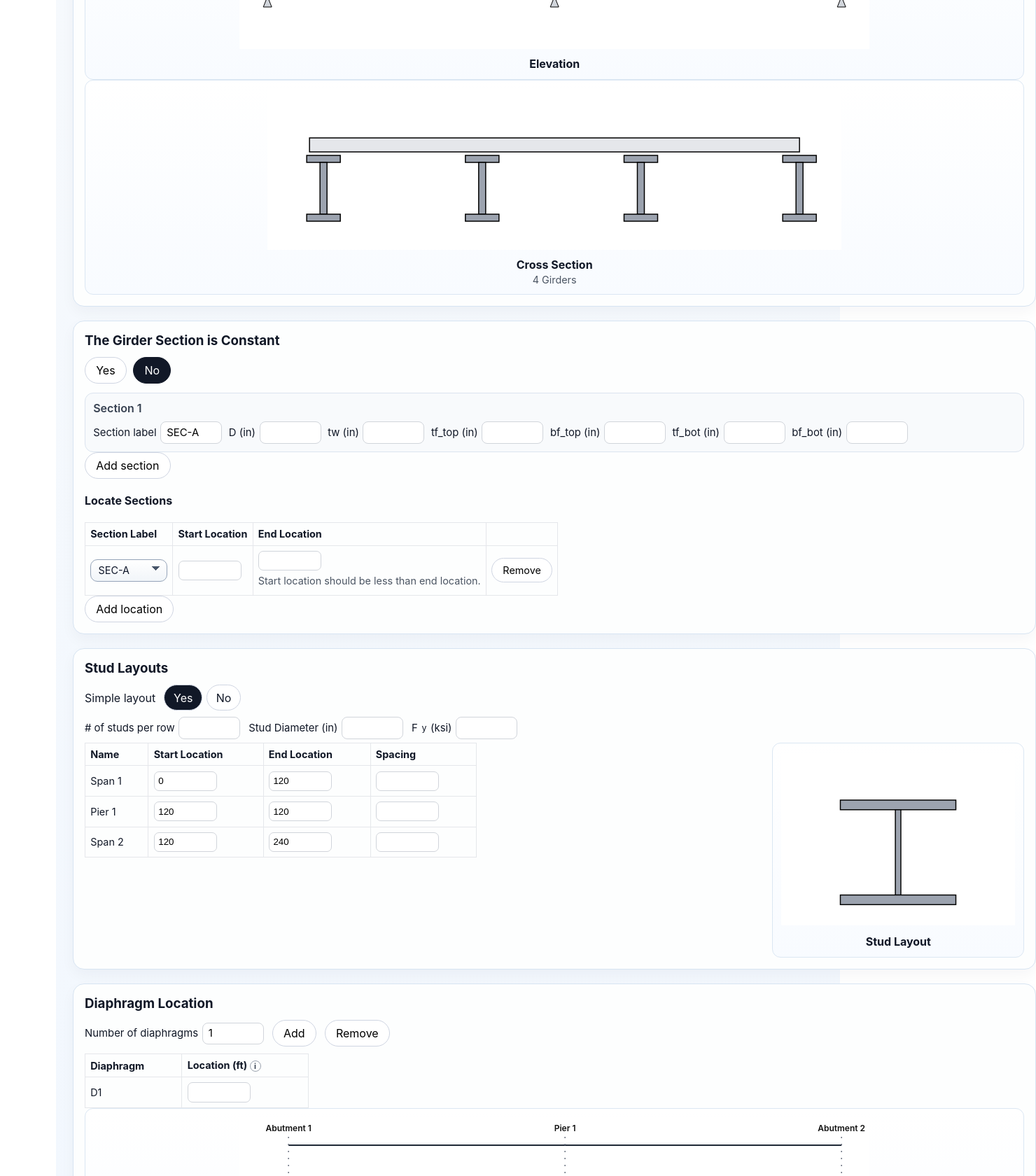
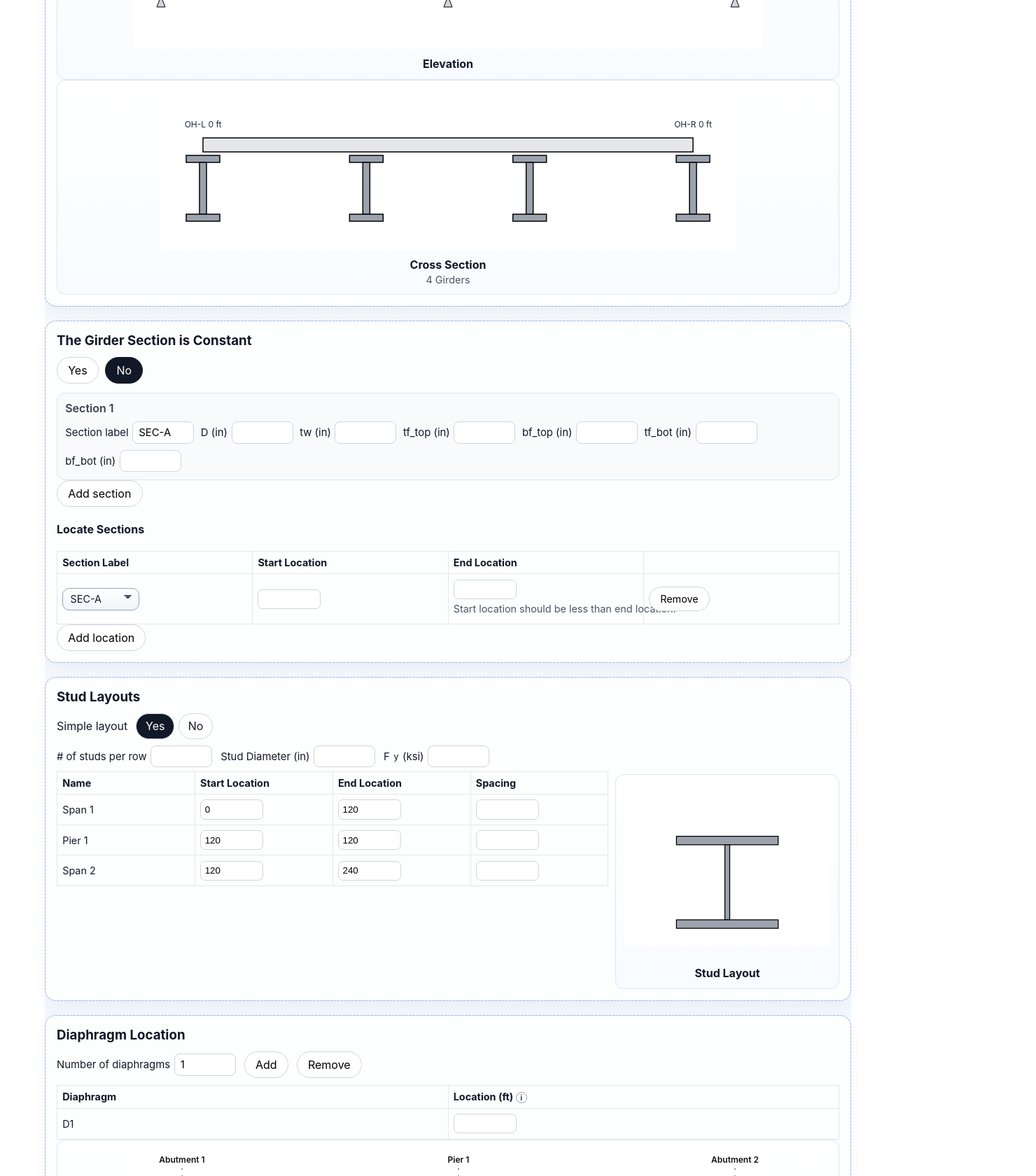
Before and after one commit to parkerallen22/Structural-Engineering-Calculation, a Next.js app: page /calculators/composite-steel-girder-lrfd in a window 1280 px wide. Shown: the part 1080-2760 px from the top of the page at 70% size, 1480 px wide, since content can reach past the window. Built offline with nearby package versions, Linux system fonts and the light colour scheme.

Commit message:
Fix composite girder page overflow and diagram/layout alignment

```diff
--- a/src/app/calculators/composite-steel-girder-lrfd/page.js
+++ b/src/app/calculators/composite-steel-girder-lrfd/page.js
@@ -952,7 +952,7 @@ export default function CompositeSteelGirderLrfdPage() {
 
   return (
     <div className={styles.page}>
-      <div className={styles.content}>
+      <div className={`${styles.content} ${styles.innerDebug}`}>
         <header className={styles.header}>
         <div>
           <h1>Composite Steel Girder (LRFD)</h1>
@@ -1216,9 +1216,7 @@ export default function CompositeSteelGirderLrfdPage() {
                 {(() => {
                   const spanLengthsForSketch = project.geometry.spanLengths_ft.map((_, index) => spanLengthForSketch(project.geometry.spanLengths_ft, index));
                   const spanTotal = spanLengthsForSketch.reduce((sum, value) => sum + toNumber(value), 0);
-                  const leftOverhang = toNumber(project.geometry.overhangsVary ? project.geometry.overhangLeft_ft : project.geometry.overhangLength_ft, 0);
-                  const rightOverhang = toNumber(project.geometry.overhangsVary ? project.geometry.overhangRight_ft : project.geometry.overhangLength_ft, 0);
-                  const total = spanTotal + leftOverhang + rightOverhang || 1;
+                  const total = spanTotal || 1;
                   const beamStartX = 40;
                   const beamEndX = 860;
                   const beamBottomY = 145;
@@ -1228,7 +1226,7 @@ export default function CompositeSteelGirderLrfdPage() {
                   const supportTopY = beamBottomY;
                   const supportHalfBase = 6;
                   const supportHeight = 15;
-                  let cursor = beamStartX + (leftOverhang / total) * (beamEndX - beamStartX);
+                  let cursor = beamStartX;
 
                   const supports = [cursor];
                   return project.geometry.spanLengths_ft.map((span, index) => {
@@ -1267,18 +1265,43 @@ export default function CompositeSteelGirderLrfdPage() {
             <div className={styles.svgBlock}>
               <svg viewBox="0 0 820 230" width="100%" height="230" role="img" aria-label="Bridge cross section">
                 <rect width="820" height="230" fill="white" />
-                <rect x="60" y="70" width="700" height="20" fill="#e5e7eb" stroke="black" strokeWidth="1.5" />
-                {Array.from({ length: Math.max(1, toNumber(project.geometry.numberOfGirders, 1)) }, (_, i) => {
-                  const count = Math.max(1, toNumber(project.geometry.numberOfGirders, 1));
-                  const x = count === 1 ? 410 : 80 + (i * 680) / (count - 1);
+                {(() => {
+                  const leftOverhang = toNumber(project.geometry.overhangsVary ? project.geometry.overhangLeft_ft : project.geometry.overhangLength_ft, 0);
+                  const rightOverhang = toNumber(project.geometry.overhangsVary ? project.geometry.overhangRight_ft : project.geometry.overhangLength_ft, 0);
+                  const girderCount = Math.max(1, toNumber(project.geometry.numberOfGirders, 1));
+                  const spacingValues = project.geometry.constantSpacing
+                    ? Array.from({ length: Math.max(0, girderCount - 1) }, () => toNumber(project.geometry.spacing_ft, 0))
+                    : resizeArray(project.geometry.spacingArray_ft, Math.max(0, girderCount - 1), project.geometry.spacing_ft).map((value) => toNumber(value, 0));
+                  const girderWidth = spacingValues.reduce((sum, value) => sum + value, 0);
+                  const totalWidth = Math.max(1, leftOverhang + girderWidth + rightOverhang);
+                  const deckStartX = 60;
+                  const deckWidth = 700;
+                  let cursor = deckStartX + (leftOverhang / totalWidth) * deckWidth;
+                  const girderXs = Array.from({ length: girderCount }, (_, index) => {
+                    if (index === 0) return cursor;
+                    cursor += (spacingValues[index - 1] / totalWidth) * deckWidth;
+                    return cursor;
+                  });
+                  const leftEdge = deckStartX + (leftOverhang / totalWidth) * deckWidth;
+                  const rightEdge = deckStartX + ((leftOverhang + girderWidth) / totalWidth) * deckWidth;
+
                   return (
-                    <g key={`girder-${i}`}>
-                      <rect x={x - 24} y="95" width="48" height="10" fill="#9ca3af" stroke="black" strokeWidth="1.5" />
-                      <rect x={x - 5} y="105" width="10" height="74" fill="#9ca3af" stroke="black" strokeWidth="1.5" />
-                      <rect x={x - 24} y="179" width="48" height="10" fill="#9ca3af" stroke="black" strokeWidth="1.5" />
-                    </g>
+                    <>
+                      <rect x={deckStartX} y="70" width={deckWidth} height="20" fill="#e5e7eb" stroke="black" strokeWidth="1.5" />
+                      <line x1={deckStartX} y1="62" x2={leftEdge} y2="62" stroke="#1f2937" strokeWidth="1" />
+                      <line x1={rightEdge} y1="62" x2={deckStartX + deckWidth} y2="62" stroke="#1f2937" strokeWidth="1" />
+                      <text x={deckStartX + (leftEdge - deckStartX) / 2} y="55" textAnchor="middle" fontSize="12" fill="#1f2937">OH-L {formatDisplay(leftOverhang, 2)} ft</text>
+                      <text x={rightEdge + (deckStartX + deckWidth - rightEdge) / 2} y="55" textAnchor="middle" fontSize="12" fill="#1f2937">OH-R {formatDisplay(rightOverhang, 2)} ft</text>
+                      {girderXs.map((x, i) => (
+                        <g key={`girder-${i}`}>
+                          <rect x={x - 24} y="95" width="48" height="10" fill="#9ca3af" stroke="black" strokeWidth="1.5" />
+                          <rect x={x - 5} y="105" width="10" height="74" fill="#9ca3af" stroke="black" strokeWidth="1.5" />
+                          <rect x={x - 24} y="179" width="48" height="10" fill="#9ca3af" stroke="black" strokeWidth="1.5" />
+                        </g>
+                      ))}
+                    </>
                   );
-                })}
+                })()}
               </svg>
               <h4 className={styles.diagramLabel}>Cross Section</h4>
               <p className={styles.diagramSubLabel}>{formatDisplay(project.geometry.numberOfGirders, 0)} Girders</p>
@@ -1664,7 +1687,7 @@ export default function CompositeSteelGirderLrfdPage() {
                         <h5 className={styles.deckRebarPanelTitle}>{label}</h5>
                         <div className={styles.deckRebarInputsCompact}>
                           <label className={styles.field}>
-                            Bar size (primary)
+                            Bar size
                             <select className={styles.dropdownSelect}
                               value={group.primaryBar}
                               onChange={(event) =>
@@ -1682,7 +1705,7 @@ export default function CompositeSteelGirderLrfdPage() {
                             </select>
                           </label>
                           <label className={styles.field}>
-                            Spacing (primary) (in)
+                            Spacing (in)
                             <input
                               type="text"
                               inputMode="decimal"
@@ -1718,7 +1741,7 @@ export default function CompositeSteelGirderLrfdPage() {
                           <>
                             <div className={styles.deckRebarInputsCompact}>
                               <label className={styles.field}>
-                                Bar size (secondary)
+                                Bar size (alternate)
                                 <select className={styles.dropdownSelect}
                                   value={group.secondaryBar || ''}
                                   onChange={(event) =>
@@ -1774,8 +1797,8 @@ export default function CompositeSteelGirderLrfdPage() {
           <section className={styles.card}>
             <h3 className={styles.sectionTitle}>Live Loads from STAAD</h3>
             <p className={styles.muted}>Enter undistributed and unfactored moments and shears. At Piers, the maximum -M shall be entered and near midspans, the maximum +M shall be entered.</p>
-            <div className={styles.tableWrap}>
-              <table className={`${styles.table} ${styles.narrowTable}`}>
+            <div className="w-full overflow-x-auto">
+              <table className={`${styles.table} ${styles.narrowTable} ${styles.liveLoadsTable} w-full table-fixed`}>
                 <thead>
                   <tr>
                     <th>Location</th>
@@ -1808,7 +1831,7 @@ export default function CompositeSteelGirderLrfdPage() {
                               }
                               disabled={project.geometry.spanPoints[location.spanIndex]?.momentAtMid}
                             />
-                            <div className={styles.compactToggleRow}>
+                            <div className={`${styles.compactToggleRow} ${styles.xGlobalCellToggle}`}>
                               <span>midspan</span>
                               <ToggleChoice
                                 value={Boolean(project.geometry.spanPoints[location.spanIndex]?.momentAtMid)}
--- a/src/app/calculators/composite-steel-girder-lrfd/page.module.css
+++ b/src/app/calculators/composite-steel-girder-lrfd/page.module.css
@@ -6,10 +6,8 @@
 .content {
   display: grid;
   gap: 1.25rem;
-  max-width: 1200px;
-  margin: 0 auto;
-  padding: 0 24px 1.25rem;
   width: 100%;
+  padding: 0 0 1.25rem;
 }
 
 .header {
@@ -159,11 +157,12 @@
 }
 
 .tableWrap {
+  width: 100%;
   overflow-x: auto;
 }
 
 .table {
-  width: auto;
+  width: 100%;
   border-collapse: collapse;
   font-size: 0.9rem;
 }
@@ -283,18 +282,19 @@
 }
 
 .compactTable {
-  width: auto;
-  min-width: 560px;
+  width: 100%;
+  table-layout: fixed;
 }
 
 .diaphragmTable {
-  width: auto;
-  min-width: 320px;
+  width: 100%;
+  table-layout: fixed;
 }
 
 .narrowTable {
-  width: auto;
-  min-width: 900px;
+  width: 100%;
+  min-width: 0;
+  table-layout: fixed;
 }
 
 .narrowXInput {
@@ -414,17 +414,20 @@
 
 .studLayoutContent {
   display: flex;
-  gap: 1rem;
+  gap: 0.6rem;
   align-items: flex-start;
+  justify-content: center;
+  flex-wrap: wrap;
 }
 
 .studLayoutTable {
-  flex: 1 1 auto;
-  min-width: 560px;
+  flex: 1 1 620px;
+  min-width: 0;
 }
 
 .studLayoutSketch {
-  flex: 0 0 360px;
+  flex: 0 1 320px;
+  margin-top: 0.25rem;
 }
 
 .xGlobalCell {
@@ -434,6 +437,12 @@
 .xGlobalCell input {
   margin-inline: auto;
   text-align: center;
+}
+
+.xGlobalCellToggle .toggleButton {
+  padding: 0.2rem 0.4rem;
+  min-width: 24px;
+  font-size: 0.72rem;
 }
 
 .table th.xGlobalCell,
@@ -468,6 +477,19 @@
   gap: 0.45rem;
 }
 
+.liveLoadsTable tbody tr {
+  height: 40px;
+}
+
+.liveLoadsTable td {
+  vertical-align: middle;
+}
+
+.innerDebug > * {
+  outline: 1px dashed rgba(37, 99, 235, 0.35);
+  outline-offset: -1px;
+}
+
 .utilityButton {
   display: inline-flex;
   flex-direction: column;
@@ -483,6 +505,6 @@
 
 @media (max-width: 640px) {
   .content {
-    padding-inline: 16px;
+    padding-inline: 0;
   }
 }
--- a/src/app/globals.css
+++ b/src/app/globals.css
@@ -15,8 +15,23 @@ a {
   color: inherit;
 }
 
+.bg-app {
+  background: #ffffff;
+}
+
+
+.min-h-screen { min-height: 100vh; }
+.w-full { width: 100%; }
+.overflow-x-hidden { overflow-x: hidden; }
+.mx-auto { margin-left: auto; margin-right: auto; }
+.max-w-\[1200px\] { max-width: 1200px; }
+.px-6 { padding-left: 1.5rem; padding-right: 1.5rem; }
+.box-border { box-sizing: border-box; }
+.overflow-x-auto { overflow-x: auto; }
+.table-fixed { table-layout: fixed; }
+
 .container {
-  width: min(1120px, 92vw);
+  width: 100%;
   margin: 0 auto;
 }
 
--- a/src/app/layout.js
+++ b/src/app/layout.js
@@ -12,18 +12,18 @@ export default function RootLayout({ children }) {
   return (
     <html lang="en">
       <body>
-        <SiteHeader />
+        <div className="min-h-screen w-full bg-app overflow-x-hidden">
+          <SiteHeader />
 
+          <main className="mx-auto w-full max-w-[1200px] px-6 box-border mainContent">{children}</main>
 
-
-        <main className="container mainContent">{children}</main>
-
-        <footer className="siteFooter">
-          <div className="container footerInner">
+          <footer className="siteFooter">
+            <div className="mx-auto w-full max-w-[1200px] px-6 box-border footerInner">
             <p>© {year} Structural Engineering Calculators</p>
             <p>Engineering judgment required. Verify results.</p>
-          </div>
-        </footer>
+            </div>
+          </footer>
+        </div>
       </body>
     </html>
   );
--- a/src/components/SiteHeader.jsx
+++ b/src/components/SiteHeader.jsx
@@ -56,7 +56,7 @@ export default function SiteHeader() {
 
   return (
     <header className="siteHeader">
-      <div className="container navInner">
+      <div className="mx-auto w-full max-w-[1200px] px-6 box-border navInner">
         <Link href="/" className="brand">
           Structural Engineering Calculators
         </Link>
```
